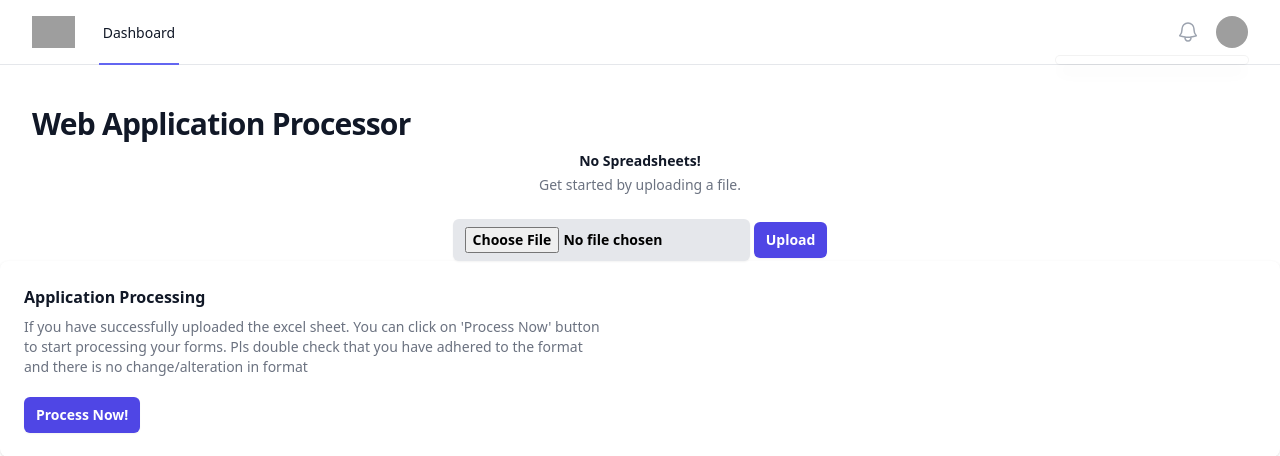
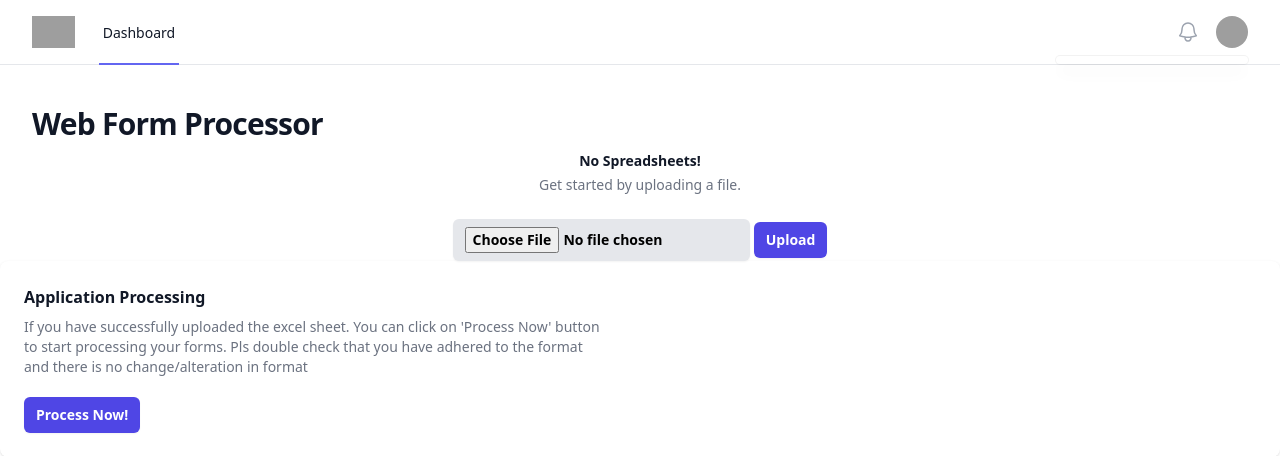
Before and after one commit to harishmani09/toy-auto, a Flask app: page /upload in a window 1280 px wide. Shown: the top 456 px of the page. Run offline with Flask 3, Linux system fonts and the light colour scheme; style sheets or scripts are compiled from the project's sources; some libraries are stand-ins or nearby versions; grey boxes are pictures that could not be loaded.

Commit message:
Update index.html
title of the application changed to test code pipeline

```diff
--- a/templates/index.html
+++ b/templates/index.html
@@ -215,7 +215,7 @@
         <h1
           class="text-3xl font-bold leading-tight tracking-tight text-gray-900"
         >
-          Web Application Processor
+          Web Form Processor
         </h1>
       </div>
     </header>
```
